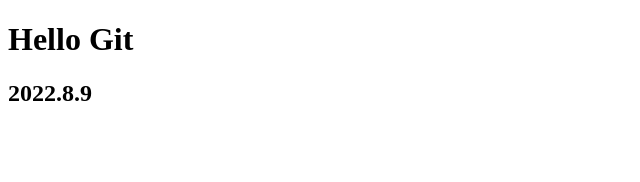
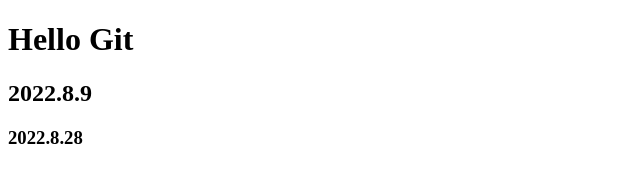
Before and after one commit to Yuanmingyangymy/project_01, a plain HTML site: page index.html in a window 1280 px wide. Shown: the whole page, without its empty margins (0-640 px from the left). Drawn offline with Linux system fonts and the light colour scheme.

Commit message:
修改了index.html中的内容

```diff
--- a/index.html
+++ b/index.html
@@ -10,6 +10,7 @@
 <body>
     <h1>Hello Git</h1>
     <h2>2022.8.9</h2>
+    <h3>2022.8.28</h3>
     <script src="./index.js"></script>
 </body>
 </html>
```
